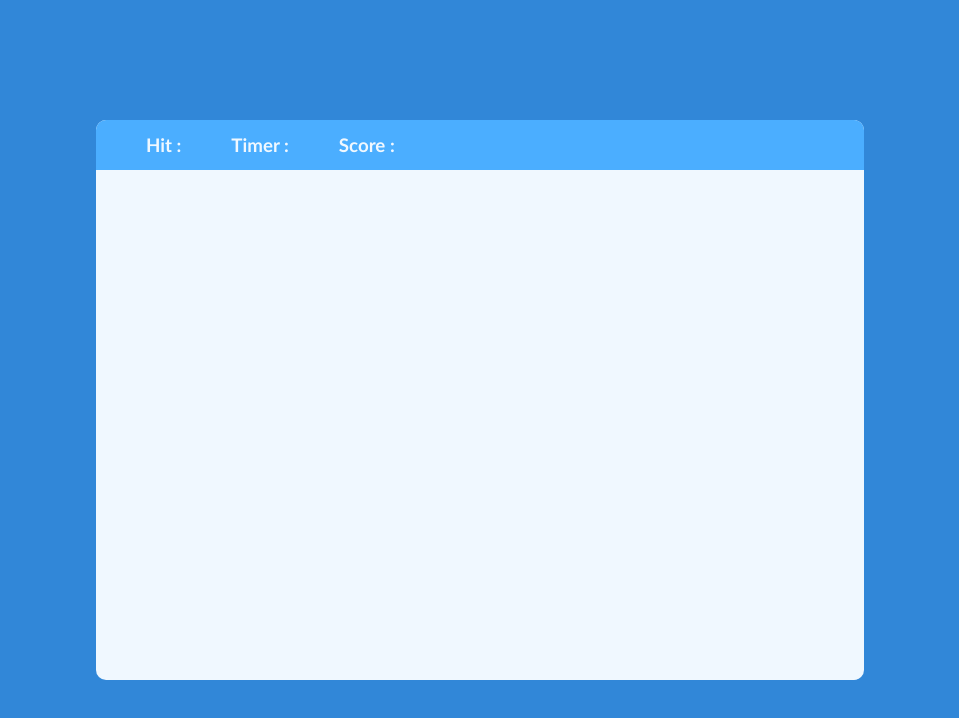
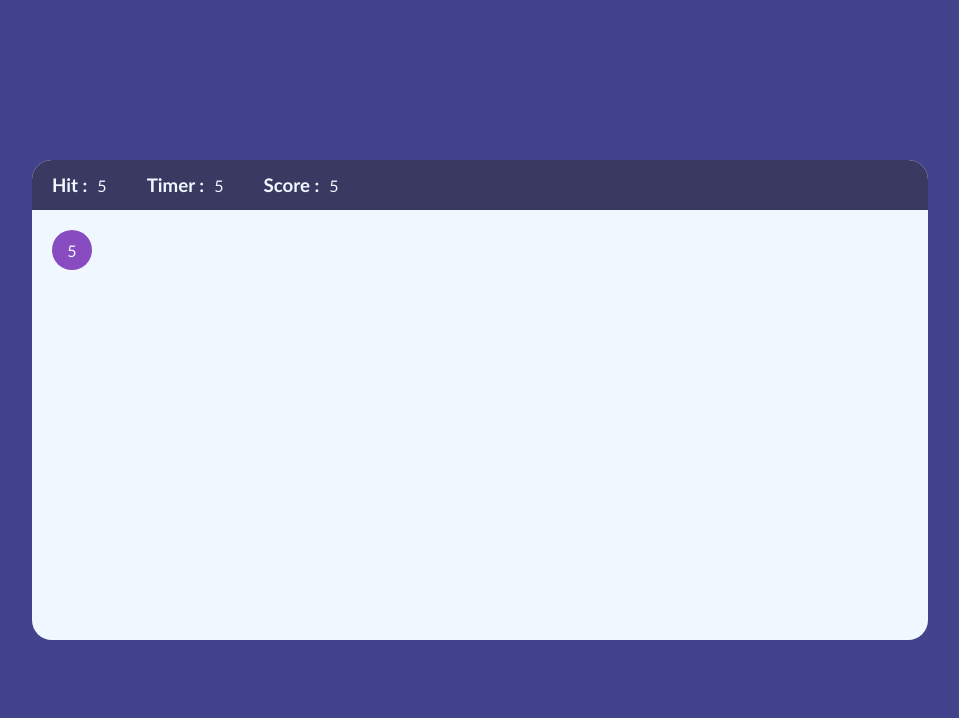
Before and after one commit to Arshdeep1709/Bubble-zone, a plain HTML site: page index.html in a window 1280 px wide. Shown: the whole page, without its empty margins (160-1119 px from the left). Drawn offline with Linux system fonts and the light colour scheme.

Commit message:
initial stage 1 (UI done)

```diff
--- a/index.html
+++ b/index.html
@@ -1,11 +1,11 @@
 <!DOCTYPE html>
 <html lang="en">
+
 <head>
     <meta charset="UTF-8">
     <meta name="viewport" content="width=device-width, initial-scale=1.0">
     <title>Document</title>
     <style>
-
         * {
             margin: 0;
             padding: 0;
@@ -18,66 +18,101 @@
             width: 100%;
             height: 100%;
         }
-        main{
-            position: relative;
-            height: 100%;
-            width: 100%;
-        }
-        .background{
+
+        .main {
             width: 100%;
             height: 100%;
-            background-color: rgb(49, 135, 216);
+            background-color: rgb(67, 67, 141);
             display: flex;
             align-items: center;
             justify-content: center;
         }
-        article{
-            width: 60%;
-            height: 70%;
+
+        .panel {
+            width: 70%;
+            height: 60%;
             background-color: aliceblue;
-            border-radius: 10px;
+            border-radius: 20px;
             overflow: hidden;
         }
-        nav{
+
+        .top {
             width: 100%;
             height: 50px;
-            background-color: rgb(75, 174, 255);
+            background-color: rgb(57, 57, 97);
+            color: aliceblue;
             display: flex;
             align-items: center;
-            gap: 50px;
-        }
-        .hit{
-            color: aliceblue;
-            padding-left: 50px;
-        }
-        .timer{
-            color: aliceblue;
-        }
-        .score{
-            color: aliceblue;
+            gap: 40px;
+            padding: 20px;
         }
 
+        .hit {
+            display: flex;
+            align-items: center;
+            gap: 10px;
+        }
 
+        .timer {
+            display: flex;
+            align-items: center;
+            gap: 10px;
+        }
+
+        .score {
+            display: flex;
+            align-items: center;
+            gap: 10px;
+        }
+
+        .bottom {
+            width: 100%;
+            height: calc(100% - 50px);
+            padding: 20px;
+        }
+
+        .bubble {
+            display: flex;
+            align-items: center;
+            justify-content: center;
+            color: aliceblue;
+            width: 40px;
+            height: 40px;
+            border-radius: 50%;
+            background-color: rgb(136, 76, 192);
+        }
+
+        .bubble:hover {
+            background-color: rgb(62, 0, 121);
+            cursor: pointer;
+        }
     </style>
 </head>
+
 <body>
-    <main>
-        <section class="background">
-            <article>
-                <nav>
+    <div class="main">
+        <div class="panel">
+            <div class="top">
                 <div class="hit">
                     <h3>Hit :</h3>
+                    <p>5</p>
                 </div>
                 <div class="timer">
                     <h3>Timer :</h3>
+                    <p>5</p>
                 </div>
                 <div class="score">
                     <h3>Score :</h3>
+                    <p>5</p>
                 </div>
-                </nav>
-            </article>
-        </section>
-    </main>
+            </div>
+            <div class="bottom">
+                <div class="bubble">5</div>
+            </div>
+        </div>
+    </div>
+
 
 </body>
+
 </html>
```
Lines whose indentation alone changed are shown as unchanged.
